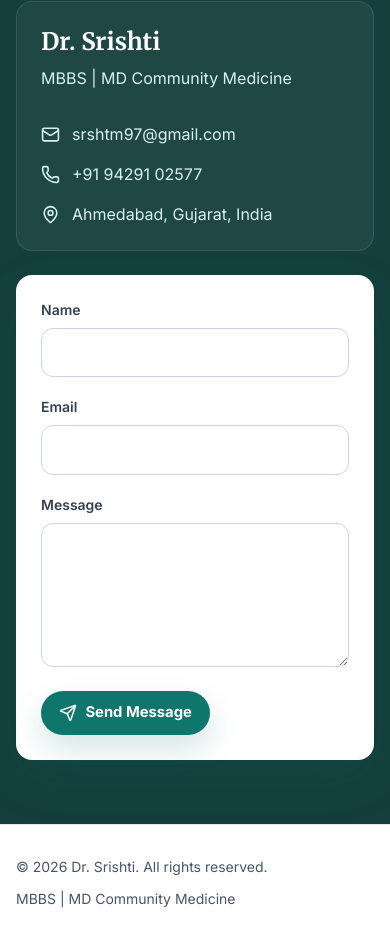
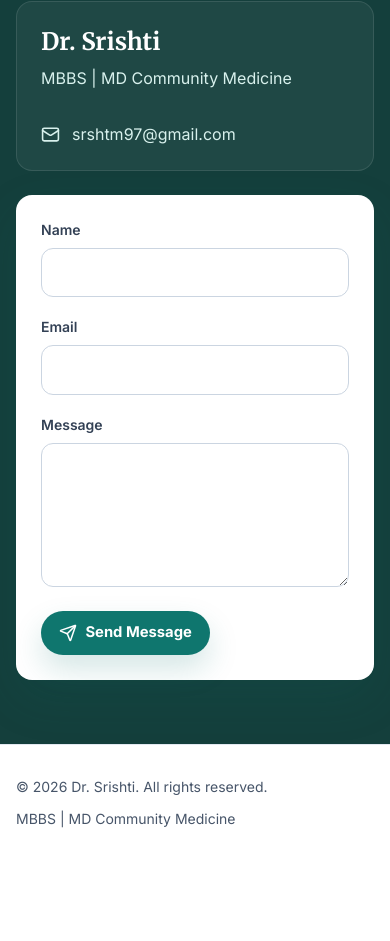
Before and after one commit to AbhishekDubey013/Dr-Srishti-profile, a React (Vite) app: page / in a window 390 px wide. Shown: the part 11028-11969 px from the top of the page. After the commit the page ends 11889 px from the top, so only its background shows below. Built offline with nearby package versions, Linux system fonts and the light colour scheme.

Commit message:
Remove phone contact from profile

```diff
--- a/src/components/Contact.jsx
+++ b/src/components/Contact.jsx
@@ -1,4 +1,4 @@
-import { Mail, MapPin, Phone, Send } from "lucide-react";
+import { Mail, Send } from "lucide-react";
 import { profile } from "../data/profile.js";
 import SectionHeader from "./SectionHeader.jsx";
 
@@ -20,14 +20,6 @@ function Contact() {
                 <Mail size={19} aria-hidden="true" />
                 {profile.email}
               </a>
-              <a href={`tel:${profile.phone.replace(/\s/g, "")}`} className="contact-row">
-                <Phone size={19} aria-hidden="true" />
-                {profile.phone}
-              </a>
-              <p className="contact-row">
-                <MapPin size={19} aria-hidden="true" />
-                {profile.location}
-              </p>
             </div>
           </div>
 
--- a/src/data/profile.js
+++ b/src/data/profile.js
@@ -4,7 +4,6 @@ export const profile = {
   role: "Community Medicine Resident | Public Health & Field Practice | Medical Education",
   location: "Ahmedabad, Gujarat, India",
   email: "srshtm97@gmail.com",
-  phone: "+91 94291 02577",
   // Replace this file in public/images if a new professional portrait is used.
   imagePath: "/images/dr-srishti-mishra.jpeg",
   // Replace with the final CV PDF path when available.
```
